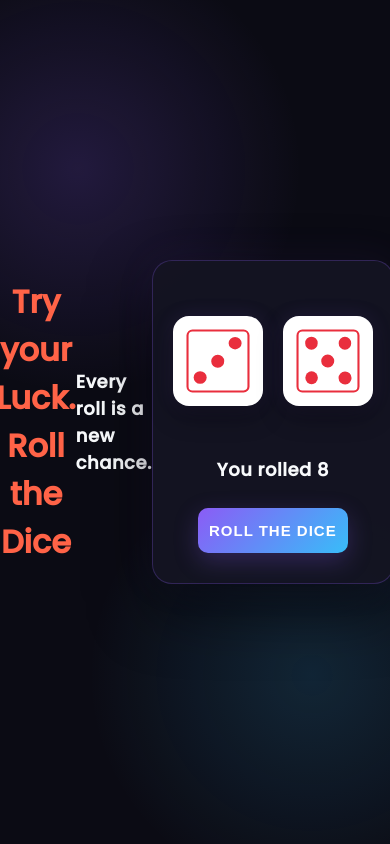
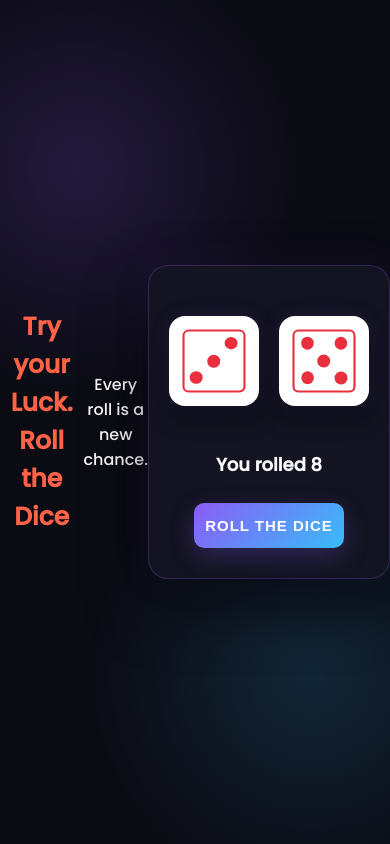
Before and after one commit to Rahul-Khatavkar/Dice-Roll-Project, a website: page index.html in a window 390 px wide. Drawn offline with Linux system fonts and the light colour scheme.

Commit message:
Merge remote changes and update dice game

```diff
--- a/script.js
+++ b/script.js
@@ -1,27 +1,40 @@
-let images = ["dice-01.svg",
+let images = [
+    "dice-01.svg",
     "dice-02.svg",
     "dice-03.svg",
     "dice-04.svg",
     "dice-05.svg",
-    "dice-06.svg"];
+    "dice-06.svg"
+];
+
 let dice = document.querySelectorAll("img");
 
 function roll() {
     dice.forEach(function (die) {
         die.classList.add("shake");
     });
+
     setTimeout(function () {
         dice.forEach(function (die) {
             die.classList.remove("shake");
         });
+
         let dieOneValue = Math.floor(Math.random() * 6);
         let dieTwoValue = Math.floor(Math.random() * 6);
+
         console.log(dieOneValue, dieTwoValue);
-        document.querySelector("#die-1").setAttribute("src", "/images/" + images[dieOneValue]);
-        document.querySelector("#die-2").setAttribute("src", "/images/" + images[dieTwoValue]);
-        document.querySelector("#total").innerHTML = "You rolled " + ((dieOneValue + 1) + (dieTwoValue + 1));
-    },
-        1000
-    );
+
+        document
+            .querySelector("#die-1")
+            .setAttribute("src", "images/" + images[dieOneValue]);
+
+        document
+            .querySelector("#die-2")
+            .setAttribute("src", "images/" + images[dieTwoValue]);
+
+        document.querySelector("#total").innerHTML =
+            "You rolled " + ((dieOneValue + 1) + (dieTwoValue + 1));
+    }, 1000);
 }
+
 roll();
--- a/style.css
+++ b/style.css
@@ -5,21 +5,44 @@
 }
 
 body {
-    height: 100vh;
     min-height: 100vh;
     display: flex;
     align-items: center;
     justify-content: center;
     font-family: "Poppins", sans-serif;
     background:
-        radial-gradient(circle at 20% 20%, rgba(139, 92, 246, 0.18), transparent 30%),
-        radial-gradient(circle at 80% 80%, rgba(56, 189, 248, 0.15), transparent 30%),
+        radial-gradient(
+            circle at 20% 20%,
+            rgba(139, 92, 246, 0.18),
+            transparent 30%
+        ),
+        radial-gradient(
+            circle at 80% 80%,
+            rgba(56, 189, 248, 0.15),
+            transparent 30%
+        ),
         #0b0b14;
     color: #f8fafc;
     overflow: hidden;
 }
 
-/* Main Game Card */
+.game {
+    width: 100%;
+    display: flex;
+    flex-direction: column;
+    align-items: center;
+}
+
+h1 {
+    font-size: 34px;
+    font-weight: 700;
+}
+
+.subtitle {
+    text-align: center;
+}
+
+/* Game Card */
 
 .container {
     width: 420px;
@@ -36,7 +59,7 @@
     align-items: center;
 }
 
-/* Dice Area */
+/* Dice */
 
 .dice-wrapper {
     width: 100%;
@@ -44,10 +67,8 @@
     justify-content: center;
     align-items: center;
     gap: 35px;
-    padding: 25px 0;
+    padding: 20px 0;
 }
-
-/* Dice */
 
 .dice-wrapper img {
     width: 110px;
@@ -62,15 +83,14 @@
 
 /* Result */
 
-p {
+#total {
     font-size: 20px;
     margin: 25px 0;
     font-weight: 600;
     color: #f8fafc;
-    letter-spacing: 0.5px;
 }
 
-/* Roll Button */
+/* Button */
 
 button {
     background: linear-gradient(135deg, #8b5cf6, #38bdf8);
@@ -121,6 +141,10 @@
 
 @media screen and (max-width: 500px) {
 
+    h1 {
+        font-size: 25px;
+    }
+
     .container {
         padding: 30px 20px;
     }
@@ -134,7 +158,7 @@
         height: 90px;
     }
 
-    p {
+    #total {
         font-size: 18px;
     }
 
```
